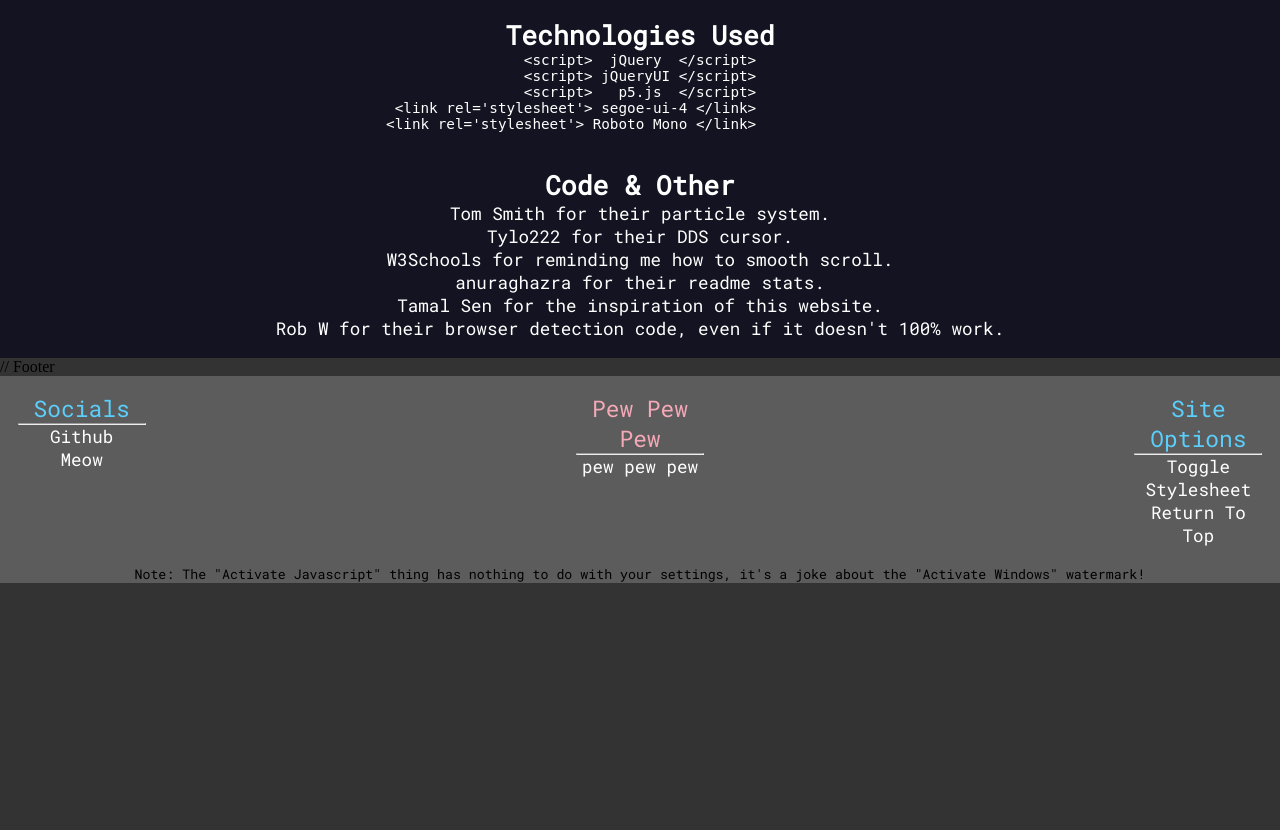
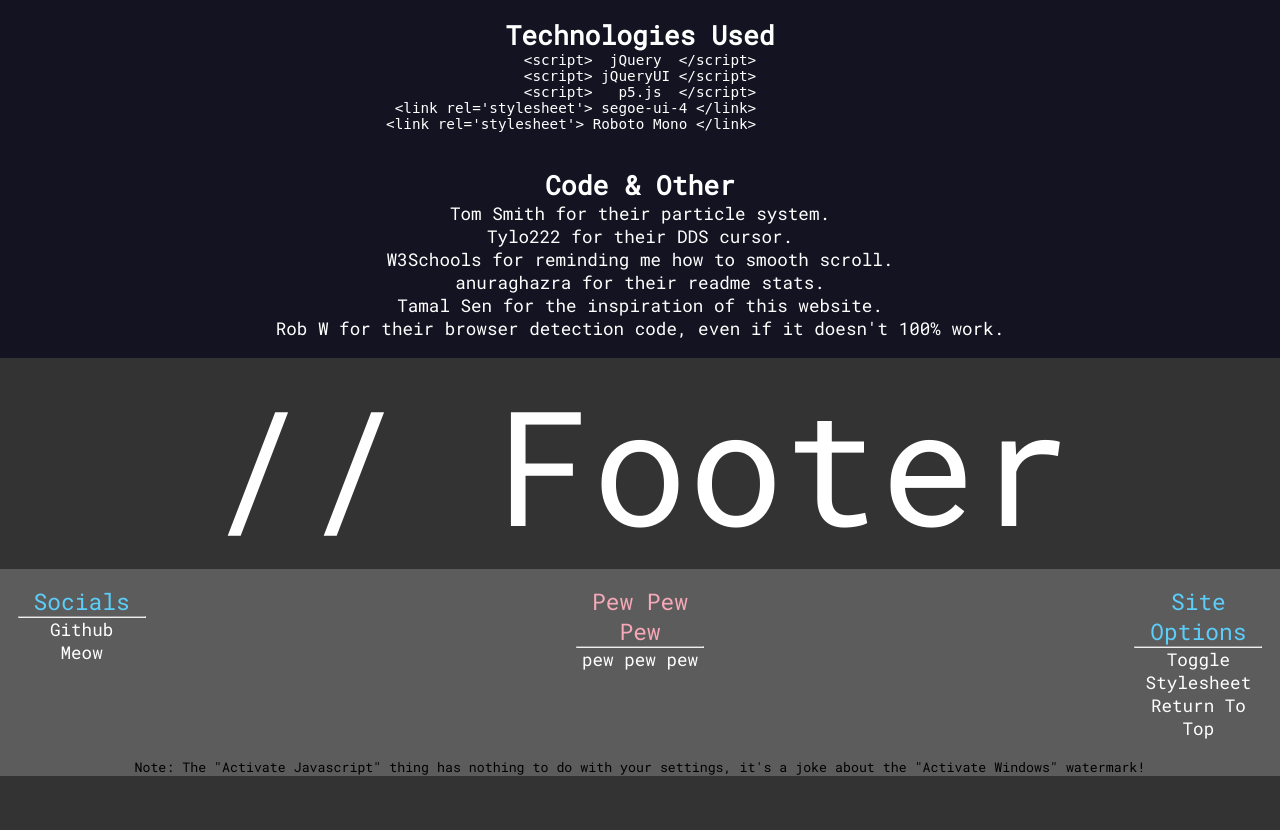
Before and after one commit to CharlotteCross1998/charlottecross1998.github.io, a PHP site: page / in a window 1280 px wide; the page is wider, and only the part inside the window is pictured. Shown: the part 3867-4697 px from the top of that part. Before the commit the page ends 4450 px from the top of that part, so only its background shows below. Run offline with PHP 8.4, Linux system fonts and the light colour scheme; some libraries are stand-ins or nearby versions; some web fonts are replaced.

Commit message:
Fixed footer title

```diff
--- a/desktop-stylesheet.css
+++ b/desktop-stylesheet.css
@@ -170,7 +170,7 @@
 	/* border-radius: 5px; */
 	max-width: 33%;
 }
-#home-title, #about-title, #credits-title
+#home-title, #about-title, #credits-title, #footer-title
 {
 	font-size: 10em;
 	color: #fff;
```
